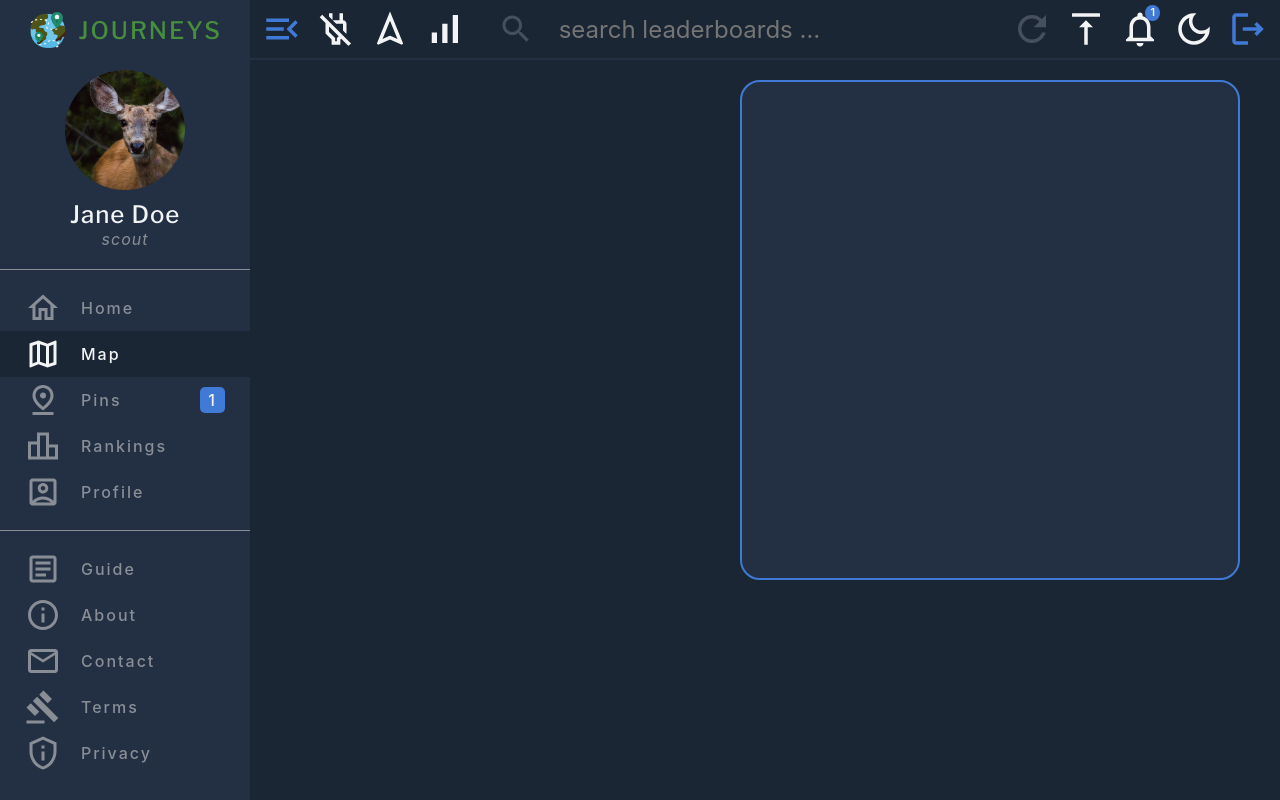
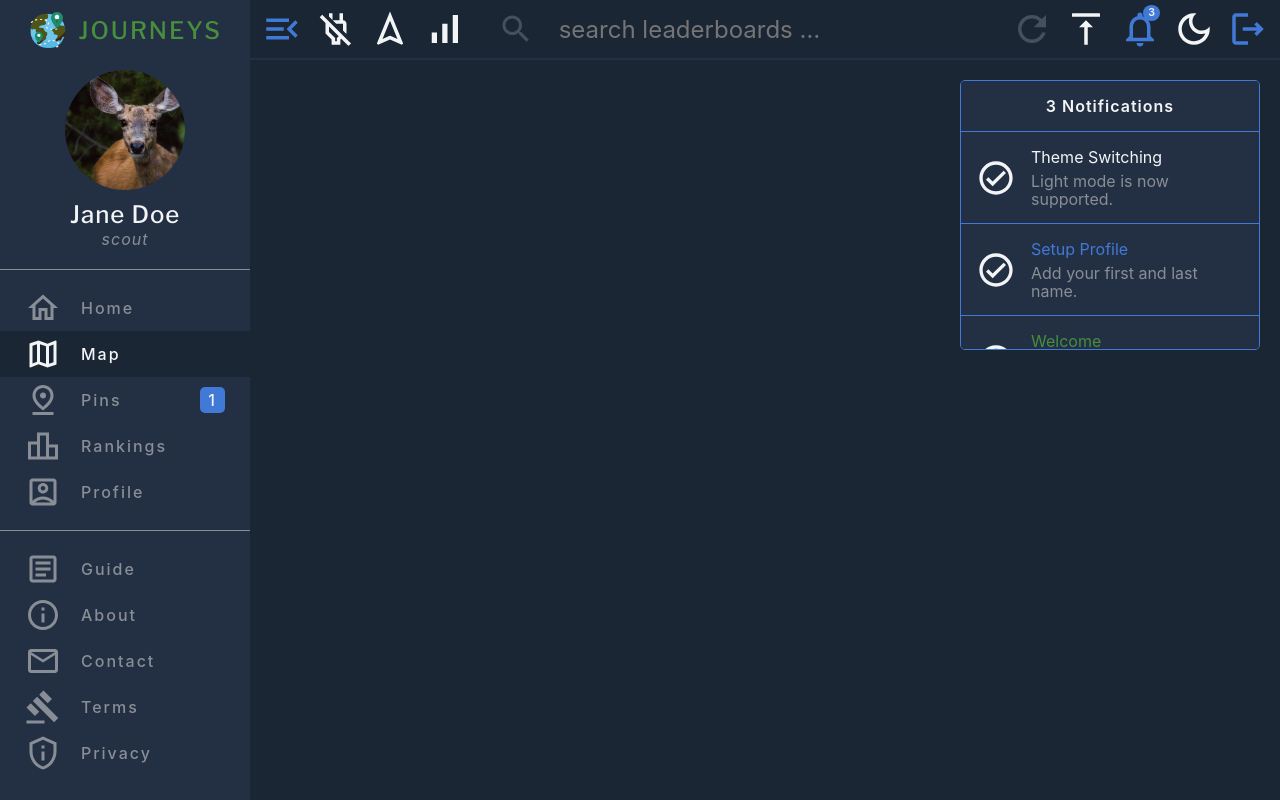
Before and after one commit to kevwhuang/journeys, a React (Vite) app: page /map in a window 1280 px wide. Both pictures are taken after a click on the icon 1140 px from the left and 29 px from the top of the page. Built offline with nearby package versions, Linux system fonts and the light colour scheme; a web font is replaced by a local one.

Commit message:
Notifications modal

```diff
--- a/package.json
+++ b/package.json
@@ -1,6 +1,6 @@
 {
     "name": "journeys",
-    "version": "0.3.1",
+    "version": "0.3.2",
     "description": "Journeys™ is an exploration app that unveils the world around you as you travel.",
     "keywords": [
         "exploration",
--- a/src/components/elements/ControlsSystem.tsx
+++ b/src/components/elements/ControlsSystem.tsx
@@ -10,11 +10,9 @@ import VerticalAlignTopOutlinedIcon from '@mui/icons-material/VerticalAlignTopOu
 
 import useZustand from '../../hooks/useZustand';
 
-import ControlsSystemModal from './ControlsSystemModal';
 import MuiTooltip from '../libraries/MuiTooltip';
 
 function ControlsSystem(): React.ReactElement {
-    // const [showModal, setShowModal] = React.useState(false);
     const state = useZustand();
 
     return (
@@ -29,9 +27,11 @@ function ControlsSystem(): React.ReactElement {
                 <VerticalAlignTopOutlinedIcon onClick={() => scroll(0, 0)} />
             </MuiTooltip>
             <MuiTooltip title="Notifications">
-                <NotificationsNoneOutlinedIcon />
+                <NotificationsNoneOutlinedIcon
+                    className={state.modals.notifications ? 'active' : ''}
+                    onClick={() => state.toggleModalNotifications()}
+                />
             </MuiTooltip>
-            <ControlsSystemModal />
             <span aria-label={`${state.records.notifications.length} notifications.`}>
                 {state.records.notifications.length}
             </span>
--- a/src/components/elements/ControlsSystemModal.tsx
+++ /dev/null
@@ -1,14 +0,0 @@
-import React from 'react';
-
-// import useZustand from '../../hooks/useZustand';
-
-function ControlsSystemModal(): React.ReactElement {
-    // const notifications = useZustand(s => s.records.notifications);
-
-    return (
-        <section className="controls__system--modal">
-        </section>
-    );
-}
-
-export default ControlsSystemModal;
--- /dev/null
+++ b/src/components/modals/ControlsModal.tsx
@@ -0,0 +1,47 @@
+import React from 'react';
+import { v4 as uuid } from 'uuid';
+
+import CheckCircleOutlinedIcon from '@mui/icons-material/CheckCircleOutlined';
+
+import useZustand from '../../hooks/useZustand';
+
+function ControlsModal(): React.ReactElement {
+    const [deleteNotification, modal, notifications]
+        = useZustand(s => [s.deleteNotification, s.modals.notifications, s.records.notifications]);
+
+    function getPriority(priority: number): string {
+        switch (priority) {
+            case 0:
+                return 'low';
+            case 1:
+                return 'medium';
+            default:
+                return 'high';
+        }
+    }
+
+    function isPlural(length: number): string {
+        return length === 1 ? 'Notification' : 'Notifications';
+    }
+
+    return (
+        <section className={modal ? 'controls__modal' : 'controls__modal closed'}>
+            <span>{notifications.length} {isPlural(notifications.length)}</span>
+            <ul>
+                {notifications.map((notification, i) => (
+                    <li key={uuid()}>
+                        <CheckCircleOutlinedIcon onClick={() => deleteNotification(i)} />
+                        <article>
+                            <p className={getPriority(notification.priority)}>
+                                {notification.subject}
+                            </p>
+                            <p>{notification.message}</p>
+                        </article>
+                    </li>
+                ))}
+            </ul>
+        </section>
+    );
+}
+
+export default ControlsModal;
--- a/src/components/modules/Controls.tsx
+++ b/src/components/modules/Controls.tsx
@@ -3,6 +3,7 @@ import React from 'react';
 import useZustand from '../../hooks/useZustand';
 
 import ControlsMap from '../elements/ControlsMap';
+import ControlsModal from '../modals/ControlsModal';
 import ControlsNavbar from '../elements/ControlsNavbar';
 import ControlsSearch from '../elements/ControlsSearch';
 import ControlsSystem from '../elements/ControlsSystem';
@@ -15,6 +16,7 @@ function Controls(): React.ReactElement {
     return (
         <aside className="controls">
             <div className={navbar ? 'controls--container' : 'controls--container full'}>
+                <ControlsModal />
                 <ControlsNavbar />
                 <ControlsMap />
                 <ControlsSearch />
--- a/src/data/seed.json
+++ b/src/data/seed.json
@@ -20,9 +20,19 @@
         "records": {
             "notifications": [
                 {
-                    "subject": "Welcome!",
+                    "subject": "Theme Switching",
+                    "message": "Light mode is now supported.",
+                    "priority": 0
+                },
+                {
+                    "subject": "Setup Profile",
+                    "message": "Add your first and last name.",
+                    "priority": 1
+                },
+                {
+                    "subject": "Welcome",
                     "message": "Embark on your first Journey.",
-                    "priority": 0
+                    "priority": 2
                 }
             ],
             "pins": [
--- /dev/null
+++ b/src/features/actions.ts
@@ -0,0 +1,32 @@
+function deleteNotificationAction(s: State, index: number): Partial<State> {
+    // @ts-ignore
+    const notifications = [...s.records.notifications].filter((e, i) => i !== index);
+
+    return ({ records: { ...s.records, notifications } });
+}
+
+function toggleModalNotificationsAction(s: State): Partial<State> {
+    return ({ modals: { ...s.modals, notifications: !(s.modals.notifications) } });
+}
+
+function toggleThemeAction(s: State, theme: number): Partial<State> {
+    if (!theme) {
+        const link: HTMLLinkElement = document.createElement('link');
+
+        link.rel = 'stylesheet';
+        link.href = '/media/light.css';
+        document.head.appendChild(link);
+    } else {
+        const x = document.head.querySelector('[href="/media/light.css"]');
+
+        x && x.remove();
+    }
+
+    return ({ settings: { ...s.settings, theme } });
+}
+
+export default {
+    deleteNotificationAction,
+    toggleModalNotificationsAction,
+    toggleThemeAction,
+};
--- a/src/hooks/useZustand.ts
+++ b/src/hooks/useZustand.ts
@@ -1,10 +1,16 @@
 import { create } from 'zustand';
+
+import actions from '../features/actions';
 
 import profile from '../assets/profile.webp';
 import seed from '../data/seed.json';
 
 const initialize: State = {
     authenticated: true,
+    modals: {
+        gallery: false,
+        notifications: false,
+    },
     navbar: true,
     page: 'home',
     power: false,
@@ -36,26 +42,12 @@ const initialize: State = {
 const useZustand = create<Actions & State>(set => ({
     ...initialize,
     changePage: page => set(() => ({ page })),
+    deleteNotification: index => set(s => actions.deleteNotificationAction(s, index)),
     toggleAuthenticated: () => set(s => ({ authenticated: !(s.authenticated) })),
+    toggleModalNotifications: () => set(s => actions.toggleModalNotificationsAction(s)),
     toggleNavbar: () => set(s => ({ navbar: !(s.navbar) })),
     togglePower: () => set(s => ({ power: !(s.power) })),
-    toggleTheme: theme => set(s => toggleThemeAction(s, theme)),
+    toggleTheme: theme => set(s => actions.toggleThemeAction(s, theme)),
 }));
 
-function toggleThemeAction(s: State, theme: number): Partial<State> {
-    if (!theme) {
-        const link: HTMLLinkElement = document.createElement('link');
-
-        link.rel = 'stylesheet';
-        link.href = '/media/light.css';
-        document.head.appendChild(link);
-    } else {
-        const x = document.head.querySelector('[href="/media/light.css"]');
-
-        x && x.remove();
-    }
-
-    return ({ settings: { ...s.settings, theme } });
-}
-
 export default useZustand;
--- a/src/styles/modules/Controls.scss
+++ b/src/styles/modules/Controls.scss
@@ -46,6 +46,92 @@
 
     svg {
         @extend %svg;
+    }
+}
+
+.controls__modal {
+    $spacing: 15px;
+    background: $color-2;
+    border: 1px solid $color-3;
+    border-radius: 5px;
+    max-height: 270px;
+    overflow: scroll;
+    position: fixed;
+    right: 20px;
+    top: 80px;
+    transition:
+        max-height 500ms ease-out,
+        visibility 500ms;
+    width: 300px;
+
+    &.closed {
+        max-height: 0;
+        visibility: hidden;
+    }
+
+    span {
+        border-bottom: 1px solid $color-3;
+        cursor: default;
+        display: block;
+        font-weight: 600;
+        letter-spacing: 1px;
+        padding: $spacing 0;
+        text-align: center;
+    }
+
+    ul {
+        list-style-type: none;
+
+        li {
+            align-items: center;
+            border-bottom: 1px solid $color-3;
+            column-gap: $spacing;
+            display: flex;
+            padding: $spacing;
+
+            &:last-of-type {
+                border-bottom: none;
+            }
+
+            article {
+                p {
+                    user-select: text;
+
+                    &:first-of-type {
+                        margin-bottom: 5px;
+                    }
+
+                    &:last-of-type {
+                        color: $color-6;
+                        line-height: 18px;
+                    }
+
+                    &.high {
+                        color: $color-4;
+                    }
+
+                    &.medium {
+                        color: $color-3;
+                    }
+                }
+            }
+        }
+
+        svg {
+            cursor: pointer;
+            font-size: 40px;
+            transition:
+                color 250ms,
+                scale 250ms;
+
+            &:hover {
+                color: $color-4;
+            }
+
+            &:active {
+                scale: 90%;
+            }
+        }
     }
 }
 
@@ -148,20 +234,16 @@
             }
         }
 
+        &:nth-of-type(3) {
+            transition: color 250ms;
+
+            &.active {
+                color: $color-3;
+            }
+        }
+
         &:nth-of-type(5) {
             color: $color-3;
         }
     }
 }
-
-.controls__system--modal {
-    background: $color-2;
-    border: 2px solid $color-3;
-    border-radius: 20px;
-    height: 500px;
-    position: fixed;
-    right: 40px;
-    top: 80px;
-    width: 500px;
-    z-index: 100;
-}
--- a/src/styles/modules/Hero.scss
+++ b/src/styles/modules/Hero.scss
@@ -41,6 +41,9 @@ $color-b: #f4a261;
     visibility: hidden;
 
     a {
+        box-shadow:
+            0 10px 20px rgba(0, 0, 0, 19%),
+            0 6px 6px rgba(0, 0, 0, 23%);
         display: inline-block;
         font-size: $font-3;
         font-weight: 600;
```
Also changed, not shown: src/global.d.ts (+14 -6 lines).
